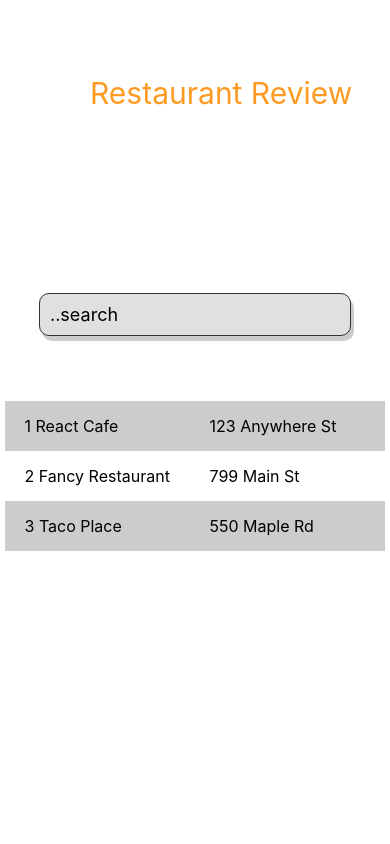
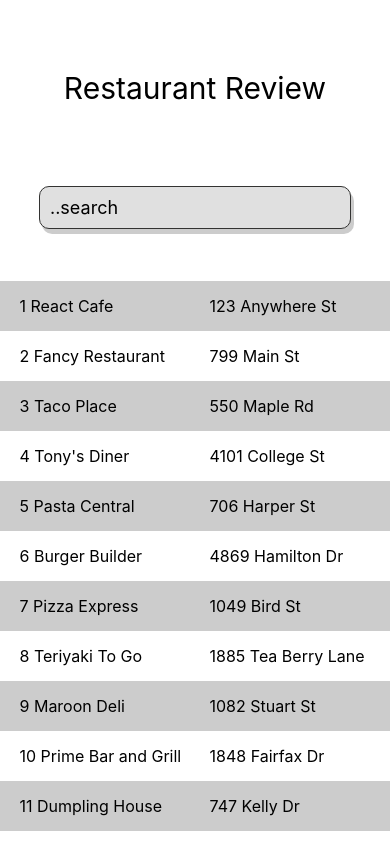
Before and after one commit to masiuciszek/food_review, a React Native app: screen / in a window 390 px wide. Built offline with nearby package versions, Linux system fonts and the light colour scheme.

Commit message:
folser structre

```diff
--- a/App.tsx
+++ b/App.tsx
@@ -1,62 +1,36 @@
 import React, {useState} from 'react'
-import {FlatList, Animated, Platform} from 'react-native'
-import styled from 'styled-components/native'
+import {FlatList, Animated, Platform, SafeAreaView} from 'react-native'
 
-type RestaurantType = {
-  index: number
-}
+import {
+  Title,
+  AppWrapper,
+  Restaurant,
+  RestaurantText,
+  SearchInput,
+} from './src/components/styles/Common'
+
 const restaurants = [
   {name: 'React Cafe', address: '123 Anywhere St'},
   {name: 'Fancy Restaurant', address: '799 Main St'},
   {name: 'Taco Place', address: '550 Maple Rd'},
+  {name: "Tony's Diner", address: '4101 College St'},
+  {name: 'Pasta Central', address: '706 Harper St'},
+  {name: 'Burger Builder', address: '4869 Hamilton Dr'},
+  {name: 'Pizza Express', address: '1049 Bird St'},
+  {name: 'Teriyaki To Go', address: '1885 Tea Berry Lane'},
+  {name: 'Maroon Deli', address: '1082 Stuart St'},
+  {name: 'Prime Bar and Grill', address: '1848 Fairfax Dr'},
+  {name: 'Dumpling House', address: '747 Kelly Dr'},
+  {name: 'Hot Chicken', address: '1816 Olive St'},
+  {name: "Luna's Tap Room", address: '3256 Spirit Dr'},
+  {name: 'Quick Sandwich Shop', address: '2587 Cherry Ridge Dr'},
+  {name: "Bobby's Burgers", address: '4152 Berkley St'},
+  {name: 'Turnpike Diner', address: '4571 Central Ave'},
+  {name: 'Bombay Express', address: '65 Queens Lane'},
+  {name: 'Coffee Central', address: '3228 Oakwood Circle'},
+  {name: "King's Garden", address: '2935 Victoria Ct'},
+  {name: 'Salads and More', address: '2454 Preston St'},
 ]
-
-const AppWrapper = styled.View`
-  flex: 1;
-  justify-content: center;
-`
-
-const Title = styled.Text`
-  margin-top: 60px;
-  text-align: center;
-  color: #fe9921;
-  font-size: 30px;
-  position: absolute;
-  top: 15px;
-  left: 90px;
-`
-
-const Restaurants = styled.View`
-  padding: 5px;
-  flex-direction: row;
-  justify-content: center;
-  align-items: center;
-`
-const Restaurant = styled.View<RestaurantType>`
-  padding: 5px;
-  flex-direction: row;
-  justify-content: center;
-  align-items: center;
-  background: ${(props) => (props.index % 2 === 0 ? '#ccc' : '#fff')};
-`
-
-const RestaurantText = styled.Text`
-  margin: 5px;
-  padding: 5px;
-  font-size: 16px;
-  flex: 1;
-`
-
-const SearchInput = styled.TextInput`
-  font-size: 18px;
-  width: 80%;
-  background: #e0e0e0;
-  border: #333332 1px solid;
-  border-radius: 10px;
-  margin: 5px auto 60px auto;
-  padding: 10px;
-  box-shadow: 3px 5px rgba(0, 0, 0, 0.2);
-`
 
 const App: React.FC = () => {
   const [data, setData] = useState(restaurants)
@@ -86,11 +60,10 @@
         Restaurant Review
       </Title>
       <SearchInput placeholder="..search" onChangeText={handleSearch} />
-      <Restaurants>
+
       <FlatList
         data={data}
         renderItem={({item, index}) => (
-            <>
           <Restaurant index={index}>
             <RestaurantText>
               {' '}
@@ -99,11 +72,10 @@
 
             <RestaurantText> {item.address} </RestaurantText>
           </Restaurant>
-            </>
         )}
         keyExtractor={(item) => item.name}
+        initialNumToRender={12}
       />
-      </Restaurants>
     </AppWrapper>
   )
 }
--- /dev/null
+++ b/src/components/package.json
@@ -0,0 +1,3 @@
+{
+  "name": "components"
+}
--- /dev/null
+++ b/src/components/styles/Common.tsx
@@ -0,0 +1,55 @@
+import styled from 'styled-components/native'
+type RestaurantType = {
+  index: number
+}
+
+interface SearchProp {
+  marginTop?: number
+}
+
+const AppWrapper = styled.View`
+  flex: 1;
+  justify-content: center;
+  /* align-items: center; */
+`
+
+const Title = styled.Text`
+  margin-top: 60px;
+  margin-bottom: 60px;
+  text-align: center;
+  font-size: 30px;
+  padding: 10px;
+  /* position: absolute; */
+  /* top: 15px; */
+  /* left: 90px; */
+`
+
+const Restaurant = styled.View<RestaurantType>`
+  padding: 5px;
+  flex-direction: row;
+  justify-content: center;
+  align-items: center;
+  background: ${(props) => (props.index % 2 === 0 ? '#ccc' : '#fff')};
+`
+
+const RestaurantText = styled.Text`
+  margin: 5px;
+  padding: 5px;
+  font-size: 16px;
+  flex: 1;
+`
+
+const SearchInput = styled.TextInput<SearchProp>`
+  font-size: 18px;
+  width: 80%;
+  background: #e0e0e0;
+  border: #333332 1px solid;
+  border-radius: 10px;
+  margin: 52px auto;
+  padding: 10px;
+  box-shadow: 3px 5px rgba(0, 0, 0, 0.2);
+  margin-top: ${(props) =>
+    props.marginTop ? `${props.marginTop.toString()}px` : '10px'};
+`
+
+export {Title, AppWrapper, Restaurant, RestaurantText, SearchInput}
```
Also changed, not shown: tsconfig.json (+22 -18 lines), src/components/header/Header.android.tsx (renamed from src/components/header/HeaderAndroid.tsx), src/components/header/Header.ios.tsx (renamed from src/components/header/HeaderIos.tsx). Lines whose indentation alone changed are shown as unchanged.
